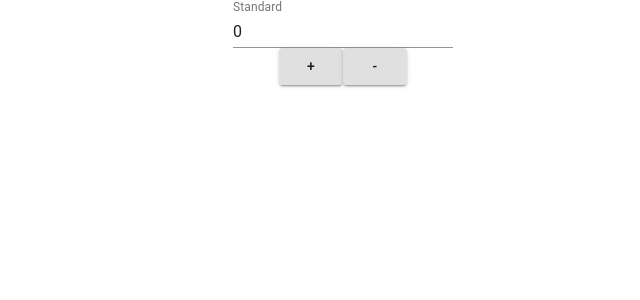
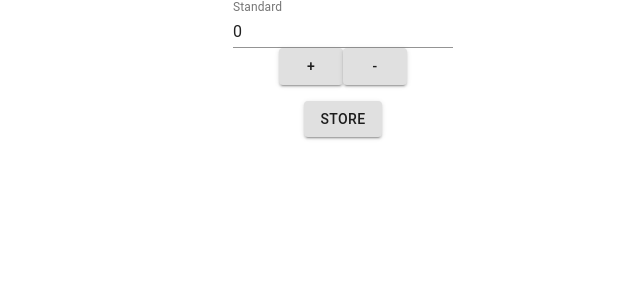
Before and after one commit to Rinatius/learn-redux, a React (Create React App) app: page / in a window 1280 px wide. Shown: the top 300 px of the page, without its empty margins (297-937 px from the left). Built offline with nearby package versions, Linux system fonts and the light colour scheme.

Commit message:
Add store function

```diff
--- a/src/App.js
+++ b/src/App.js
@@ -3,17 +3,23 @@ import logo from './logo.svg';
 import './App.css';
 import TextField from '@material-ui/core/TextField';
 import Crement from './components/Crement/Crement'
+import Button from "@material-ui/core/Button";
 
 
 class App extends React.Component {
 
   state = {
-    counter: 0
+    counter: 0,
+    results: []
   }
+
   handleCrementClick = (number) => {
     this.setState({counter: this.state.counter + number})
   };
 
+  handleStoreClick = (count) => {
+    this.setState({results: this.state.results.concat(count)})
+  }
 
   render() {
     return (
@@ -22,6 +28,11 @@ class App extends React.Component {
                    label="Standard"
                    value={this.state.counter}/>
         <Crement onCrClick={this.handleCrementClick}/>
+        <p/>
+        <Button variant="contained" onClick={() => this.handleStoreClick(this.state.counter)}>STORE</Button>
+        <ul>
+          {this.state.results.map(r => <li>{r}</li>)}
+        </ul>
       </div>
     );
   }
```
